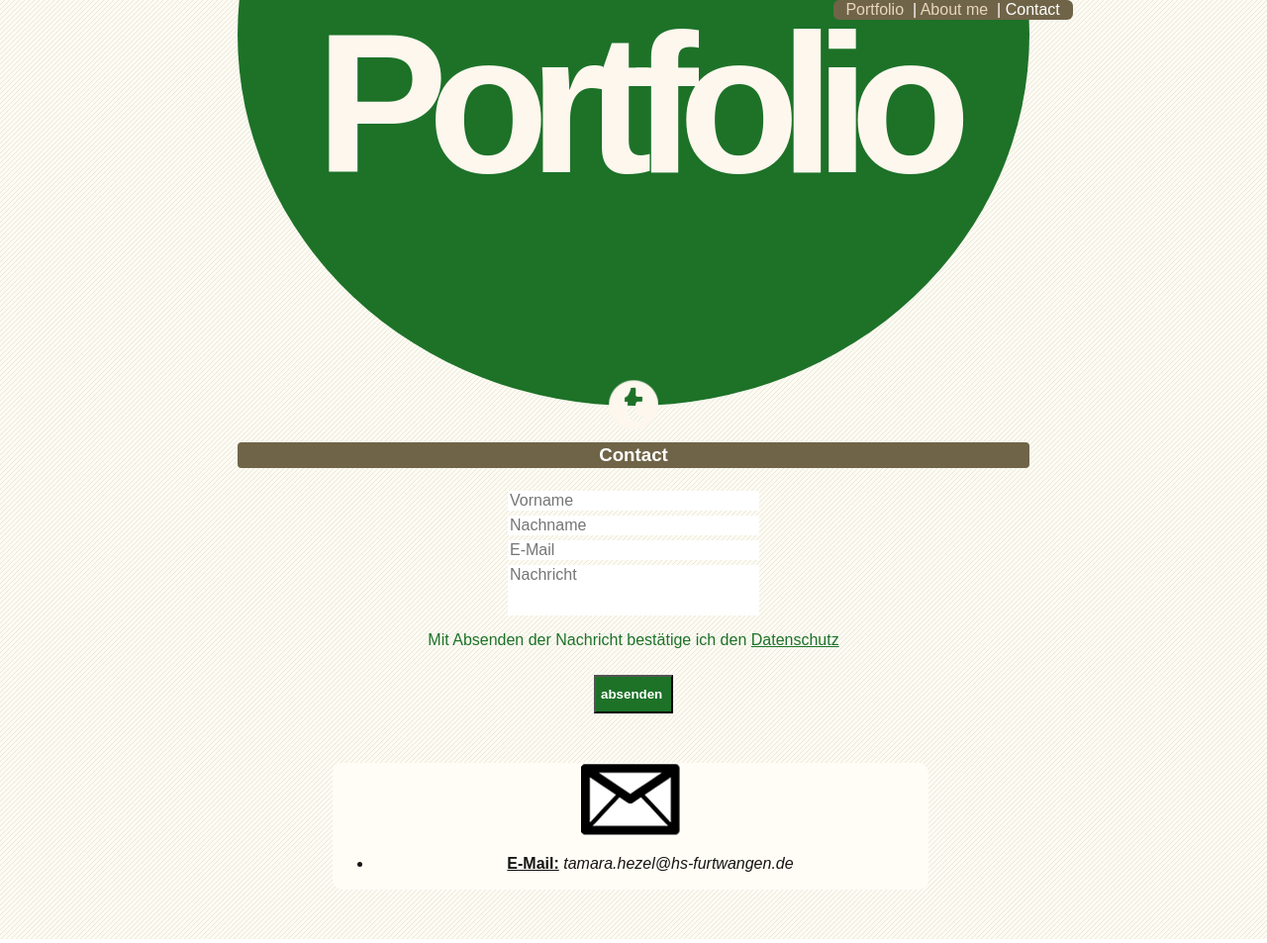
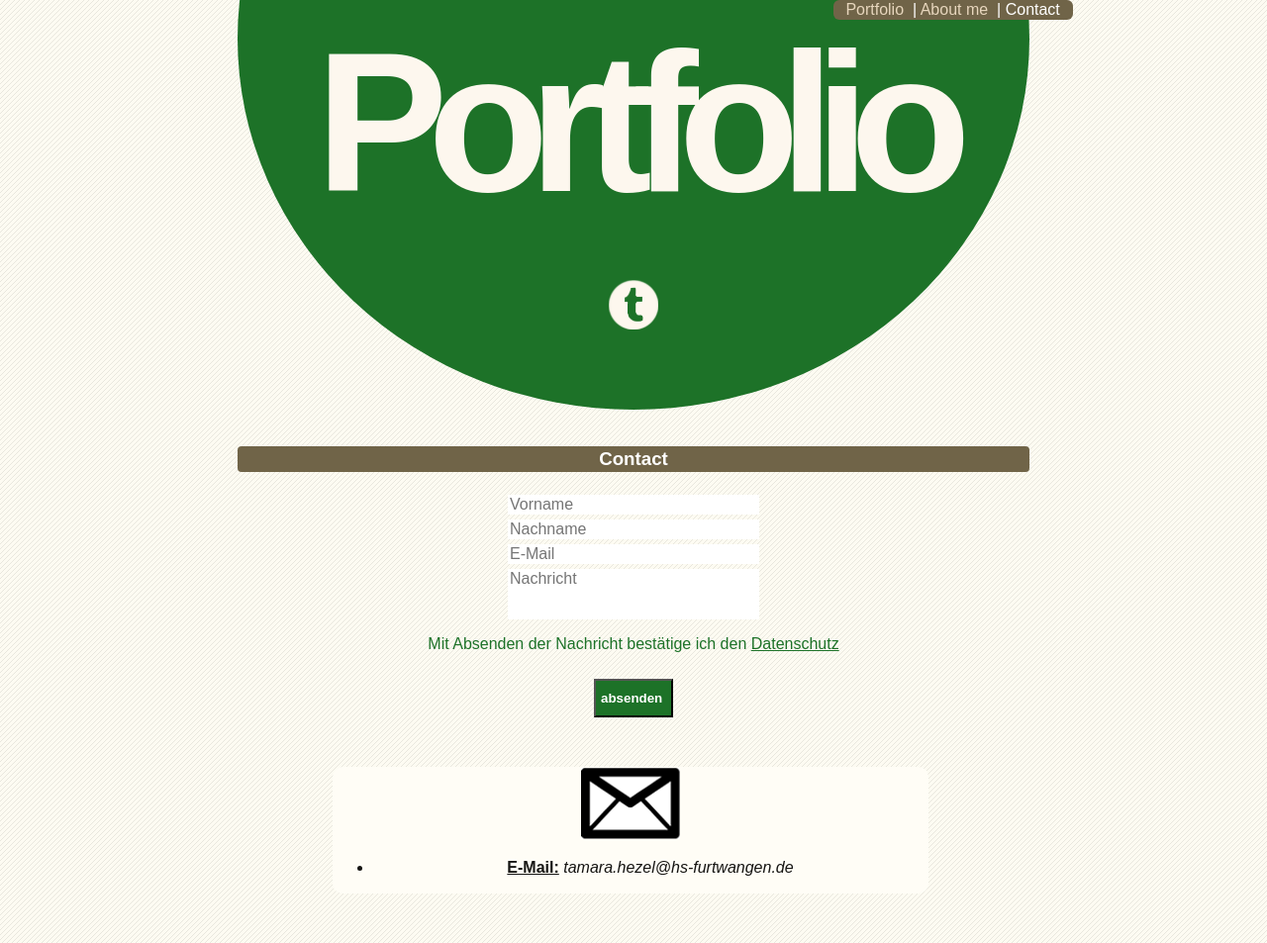
Before and after one commit to Tannenmeise/GiS_SoSe2020, a plain HTML site: page Aufgabe03/contact.html in a window 1280 px wide. Shown: the whole page at 99% size. Drawn offline with Linux system fonts and the light colour scheme.

Commit message:
Aufgabe 3: update4

```diff
--- a/Aufgabe03/stylesheet.css
+++ b/Aufgabe03/stylesheet.css
@@ -27,7 +27,7 @@ a:hover {
 #circle {
     background-color: rgb(29, 114, 40);
     color: rgb(253, 247, 238);
-    margin-top: -340px;
+    margin-top: -470px;
     height: 750px;
     border-radius: 50%;
     text-align: center;
@@ -36,16 +36,16 @@ a:hover {
 #circle h1 {
     font-size: 200px;
     letter-spacing: -0.1em;
-    position: absolute;
+    position: relative;
     left: 0;
-    top: -18%;
+    top: 46%;
     width: 100%
 }
 
 .socials {
-    position: absolute;
+    position: relative;
     left: 0;
-    top: 48%;
+    top: 34%;
     width: 100%
 }
 
```
